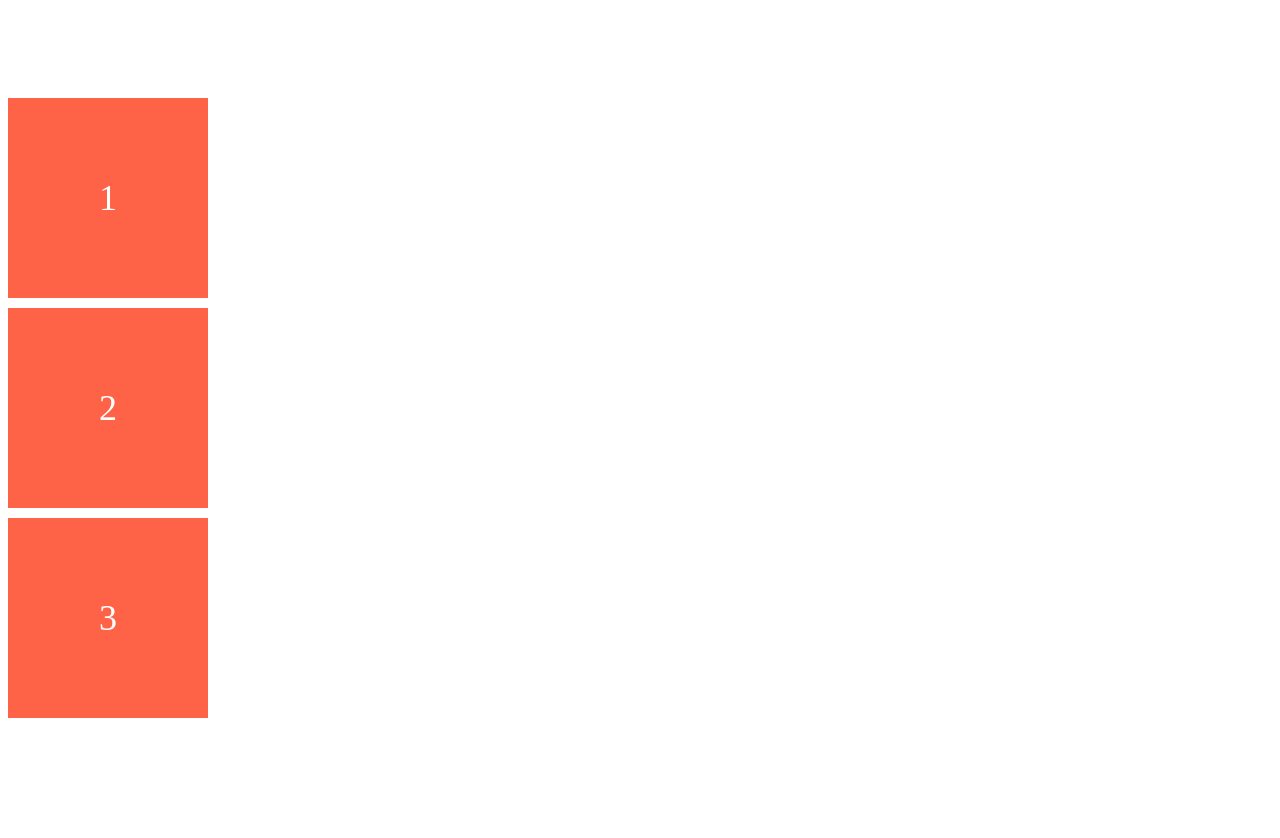
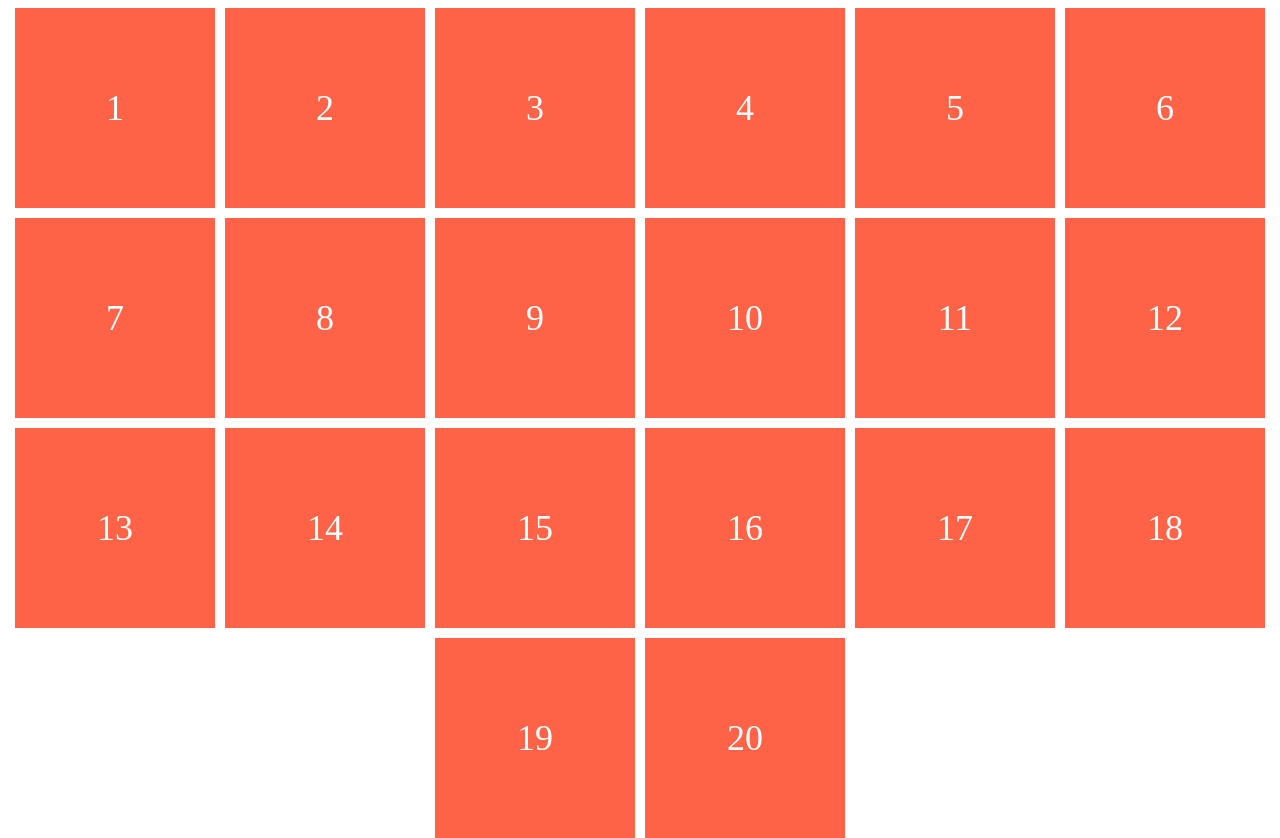
Before and after one commit to chae-chae/css-flexbox-study, a plain HTML site: page index.html in a window 1280 px wide. Before the commit the page ends 816 px from the top, so only its background shows below. Drawn offline with Linux system fonts and the light colour scheme.

Commit message:
flex wrap

```diff
--- a/index.html
+++ b/index.html
@@ -11,6 +11,23 @@
       <div class="box">1</div>
       <div class="box">2</div>
       <div class="box">3</div>
+      <div class="box">4</div>
+      <div class="box">5</div>
+      <div class="box">6</div>
+      <div class="box">7</div>
+      <div class="box">8</div>
+      <div class="box">9</div>
+      <div class="box">10</div>
+      <div class="box">11</div>
+      <div class="box">12</div>
+      <div class="box">13</div>
+      <div class="box">14</div>
+      <div class="box">15</div>
+      <div class="box">16</div>
+      <div class="box">17</div>
+      <div class="box">18</div>
+      <div class="box">19</div>
+      <div class="box">20</div>
     </div>
   </body>
 </html>
--- a/style.css
+++ b/style.css
@@ -1,10 +1,11 @@
 .father {
   height: 100vh;
   display: flex;
-  flex-direction: column;
   gap: 10px;
   justify-content: center;
-  align-items: flex-start;
+  /* flex-flow: row wrap; */
+  flex-direction: row;
+  flex-wrap: wrap;
 }
 
 .box {
```
